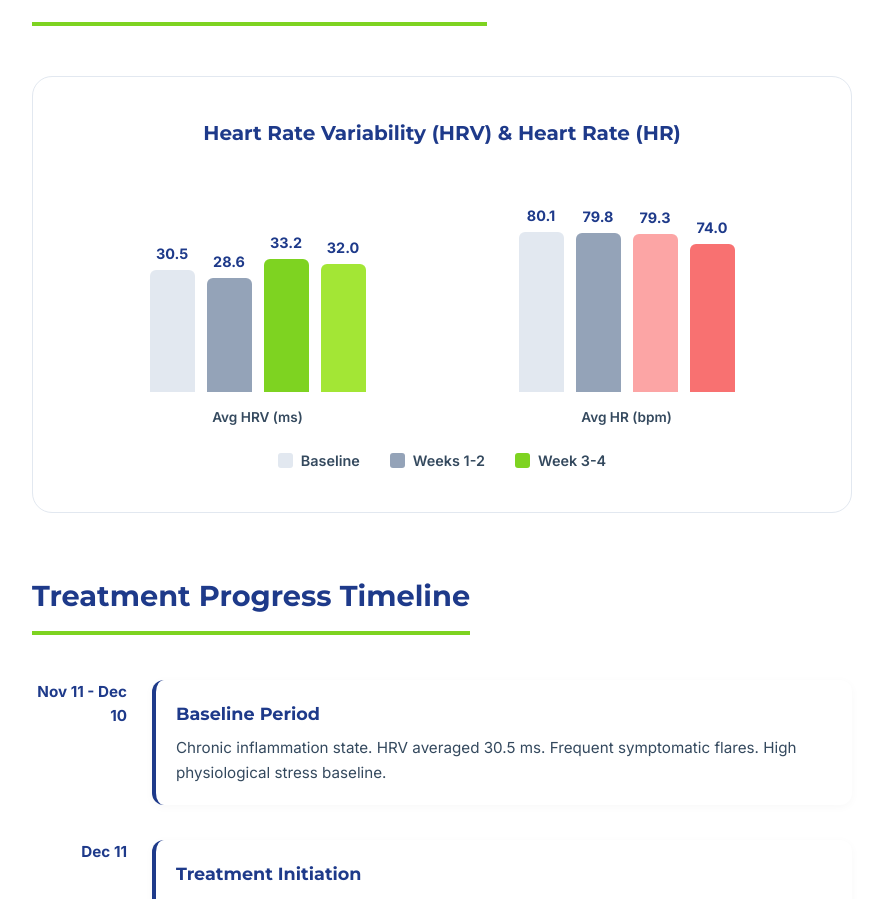
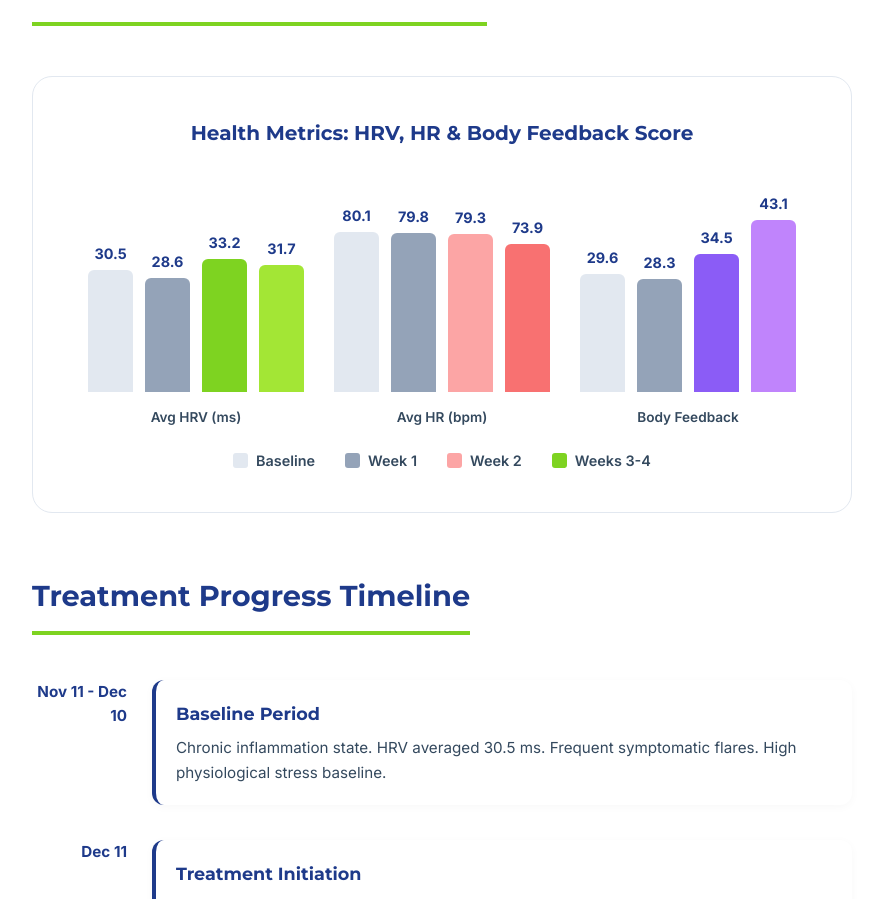
Before and after one commit to Bloorize/Health-Report-Status, a Next.js app: page /Health-Report-Status/ in a window 1280 px wide. Shown: the part 1549-2448 px from the top of the page, without its empty margins (198-1081 px from the left). Built offline with nearby package versions, Linux system fonts and the light colour scheme.

Commit message:
Add Body Feedback Score chart to main report

```diff
--- a/pages/index.tsx
+++ b/pages/index.tsx
@@ -266,7 +266,7 @@ const HealthReport = () => {
       <div className={styles.section}>
         <h2 className={styles.sectionTitle}>Baseline vs. Treatment Trends</h2>
         <div className={styles.chartContainer}>
-          <div className={styles.chartTitle}>Heart Rate Variability (HRV) & Heart Rate (HR)</div>
+          <div className={styles.chartTitle}>Health Metrics: HRV, HR & Body Feedback Score</div>
           <div className={styles.barChart}>
             {/* HRV Group */}
             <div className={styles.barGroup}>
@@ -280,8 +280,8 @@ const HealthReport = () => {
                 <div className={`${styles.bar} ${styles.post}`} style={{ height: '133px' }}>
                   <div className={styles.barValue}>33.2</div>
                 </div>
-                <div className={`${styles.bar} ${styles.week3}`} style={{ height: '128px', background: '#A3E635' }}>
-                  <div className={styles.barValue}>32.0</div>
+                <div className={`${styles.bar} ${styles.week3}`} style={{ height: '127px', background: '#A3E635' }}>
+                  <div className={styles.barValue}>31.7</div>
                 </div>
               </div>
               <div className={styles.barLabel}>Avg HRV (ms)</div>
@@ -299,10 +299,28 @@ const HealthReport = () => {
                   <div className={styles.barValue}>79.3</div>
                 </div>
                 <div className={`${styles.bar} ${styles.week3}`} style={{ height: '148px', background: '#F87171' }}>
-                  <div className={styles.barValue}>74.0</div>
+                  <div className={styles.barValue}>73.9</div>
                 </div>
               </div>
               <div className={styles.barLabel}>Avg HR (bpm)</div>
+            </div>
+            {/* Body Feedback Group */}
+            <div className={styles.barGroup}>
+              <div className={styles.bars}>
+                <div className={`${styles.bar} ${styles.pre}`} style={{ height: '118px' }}>
+                  <div className={styles.barValue}>29.6</div>
+                </div>
+                <div className={`${styles.bar} ${styles.week1}`} style={{ height: '113px' }}>
+                  <div className={styles.barValue}>28.3</div>
+                </div>
+                <div className={`${styles.bar} ${styles.post}`} style={{ height: '138px', background: '#8B5CF6' }}>
+                  <div className={styles.barValue}>34.5</div>
+                </div>
+                <div className={`${styles.bar} ${styles.week3}`} style={{ height: '172px', background: '#C084FC' }}>
+                  <div className={styles.barValue}>43.1</div>
+                </div>
+              </div>
+              <div className={styles.barLabel}>Body Feedback</div>
             </div>
           </div>
           <div className={styles.legend}>
@@ -312,11 +330,15 @@ const HealthReport = () => {
             </div>
             <div className={styles.legendItem}>
               <span className={styles.legendColor} style={{ background: '#94A3B8' }}></span>
-              Weeks 1-2
+              Week 1
+            </div>
+            <div className={styles.legendItem}>
+              <span className={styles.legendColor} style={{ background: '#FCA5A5' }}></span>
+              Week 2
             </div>
             <div className={styles.legendItem}>
               <span className={styles.legendColor} style={{ background: 'var(--lime)' }}></span>
-              Week 3-4
+              Weeks 3-4
             </div>
           </div>
         </div>
```
